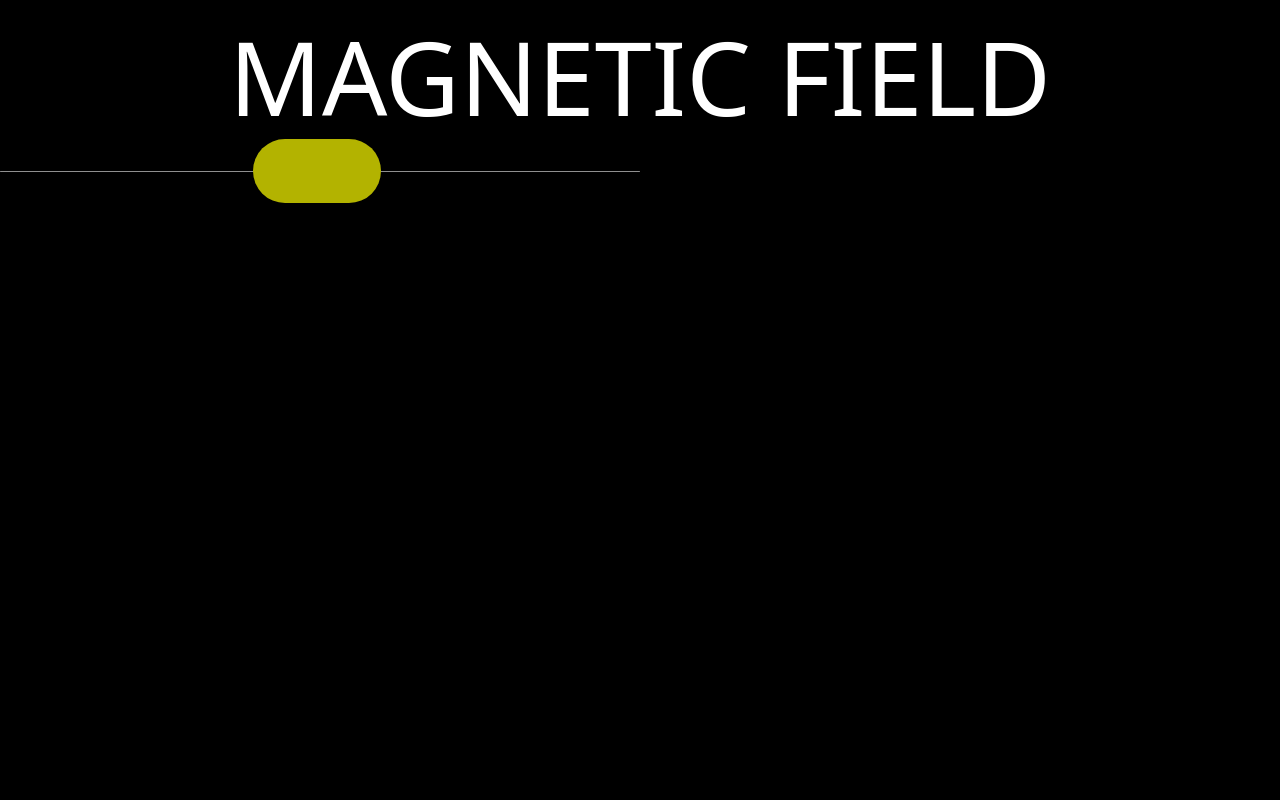
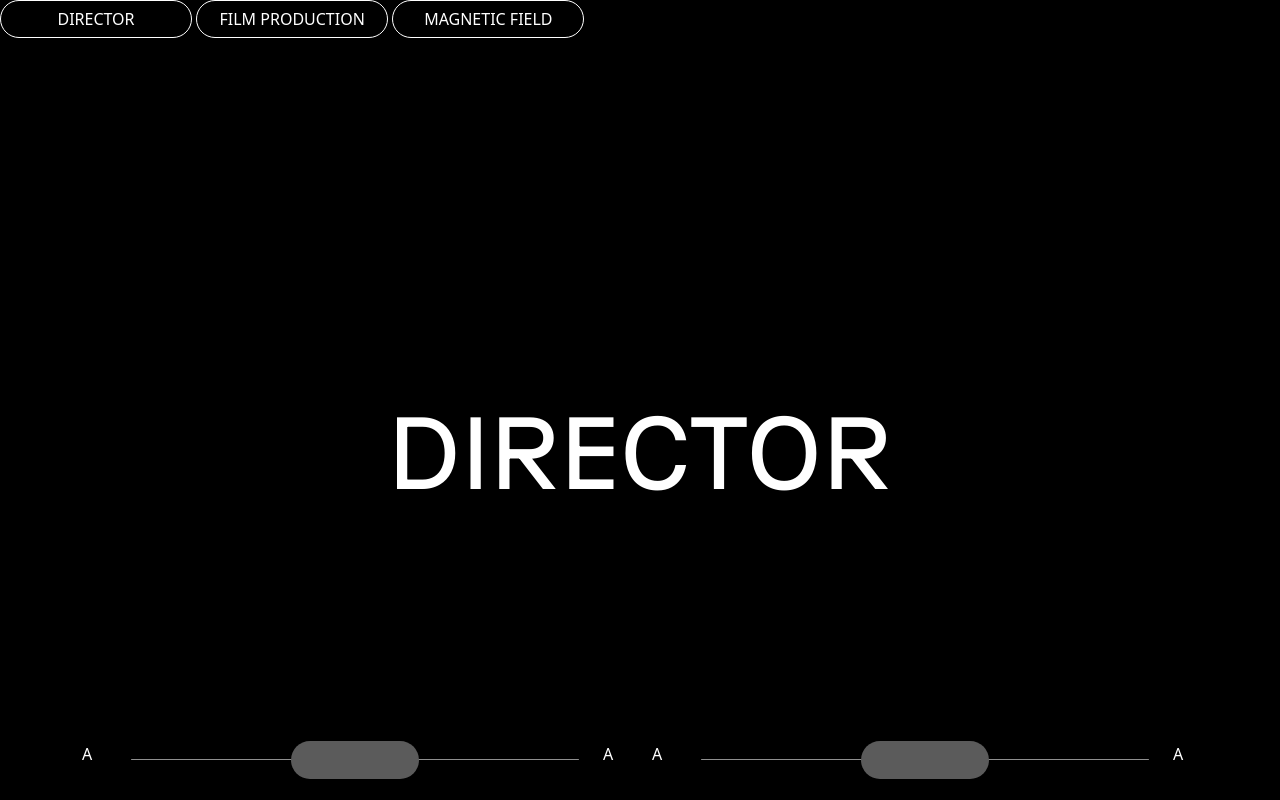
Before and after one commit to sunday-afternoon-design/mf-case-study, a website built with Vite: page src/index.html in a window 1280 px wide. Built offline with nearby package versions, Linux system fonts and the light colour scheme.

Commit message:
add text button

```diff
--- a/src/index.html
+++ b/src/index.html
@@ -10,10 +10,44 @@
     </head>
 
     <body>
+        <!-- <div id="cursor">🧲</div> -->
+        <!-- <input type="checkbox"> -->
+        <button class="my-button" id="textD">DIRECTOR</button>
+        <button class="my-button" id="textF">FILM PRODUCTION</button>
+        <button class="my-button" id="textM">MAGNETIC FIELD</button>
+        <div id="mf" class="text-center" style="font-size: 8vw; color: #fff;">
+            <p id="p"></p>
+        </div>
+        <!-- <div class="text-center display-1">MAGNETIC FIELD</div> -->
+        <div class="container">
+            <div class="row  align-items-start">
+                <div id="weightLabela" class="col labels">A</div>
+                <div class="col">
+                    <input
+                        type="range"
+                        min="3"
+                        max="8"
+                        value="5.5"
+                        class="slider"
+                        step="0.1"
+                        id="weightRange">
+                </div>
+                <div id="weightLabelb" class="col labels">A</div>
+                <div id="slantLabela" class="col labels">A</div>
+                <div class="col">
+                    <input
+                        type="range"
+                        min="0"
+                        max="0.15"
+                        value="0.075"
+                        class="slider"
+                        step="0.001"
+                        id="slantRange">
+                </div>
+                <div id="slantLabelb" class="col labels">A</div>
+            </div>
 
-    <div id="mf" class="text-center" style="font-size: 8vw; color: #fff;"></div>
-    <!-- <div class="text-center display-1">MAGNETIC FIELD</div> -->
-    <input type="range" min="1" max="100" value="50" class="slider" step=".1" id="myRange">
+        </div>
 
     </body>
 
--- a/src/js/main.js
+++ b/src/js/main.js
@@ -2,34 +2,121 @@ import '../scss/styles.scss'
 
 import * as bootstrap from 'bootstrap'
 
+let cursor = document.getElementById("cursor");
 
-const rangeInput = document.getElementById('myRange');
+let splitstr
+let strtest = "DIRECTOR"
+let MFspan = [];
+let p = document.getElementById("p")
 
-// rangeInput.addEventListener('mousedown', function() {
-//     rangeInput.style.color = 'white';
-//     // rangeInput.value = 'A';
-// });
-
-// rangeInput.addEventListener('mouseup', function() {
-//     rangeInput.style.color = 'black';
-//     // rangeInput.value = 'A';
-// });
-let splitstr
-let strtest = "MAGNETIC FIELD"
-let MFspan = []
-let div = document.getElementById("mf")
+let x = window.innerWidth / 2;
+let y = window.innerHeight / 8;
+let mousex;
+let mousey;
 
 
+
+const wInput = document.getElementById("weightRange");
+const slantInput = document.getElementById("slantRange");
+const textD = document.getElementById("textD")
+const textF = document.getElementById("textF")
+const textM = document.getElementById("textM")
+
+let time = 0
+
 function init() {
+
     splitstr = strtest.split('');
-
+    p.innerHTML = '';
+    MFspan=[]
     for (let i = 0; i < splitstr.length; i++) {
         let ic = document.createElement("span");
-        ic.classList.add("ics");
         ic.innerHTML = splitstr[i];
         MFspan.push(ic)
-        div.append(MFspan[i]);
+        p.append(MFspan[i]);
     }
+    console.log(p)
+    console.log(splitstr)
 }
 
 init()
+
+const tick = () => {
+
+    time += 0.005;
+
+    x = mousex;
+    y = mousey;
+
+    logo();
+
+    window.requestAnimationFrame(tick)
+
+}
+tick()
+
+function logo() {
+    let weightInput = 11 - wInput.value
+    for (let i = 0; i <
+        p.childNodes.length; i++) {
+
+        let posx = getOffset(p.childNodes[i]).left;
+        let posy = getOffset(p.childNodes[i]).top;
+
+        let xdist = posx - x;
+        let ydist = y - posy;
+
+        let testleft = xdist / 160 * 45 * ydist / 160;
+        let testw = (
+            1 - Math.abs(xdist / window.innerWidth) * weightInput + 1 - Math.abs(ydist / window.innerHeight) * weightInput
+        ) * 900;
+        testw = clamp(testw, 100, 900);
+
+        let testslant = testleft * slantInput.value;
+
+        p
+            .childNodes[i]
+            .style
+            .fontVariationSettings = `'wght' ${testw}, 'slnt' ${testslant}`;
+
+    }
+
+}
+
+document.addEventListener('mousemove', (e) => {
+    mousex = e.clientX;
+    mousey = e.clientY;
+});
+
+function getOffset(el) {
+    const rect = el.getBoundingClientRect();
+    return {left: rect.left, top: rect.top};
+}
+
+function clamp(val, min, max) {
+    return val > max
+        ? max
+        : val < min
+            ? min
+            : val;
+}
+
+textD.addEventListener('click', function() {
+    strtest="DIRECTOR"
+    init()
+});
+
+textF.addEventListener('click', function() {
+    strtest="FILM PRODUCTION"
+    init()
+});
+
+textM.addEventListener('click', function() {
+    strtest="MAGNETIC FIELD"
+    init()
+});
+
+let slantb = document.getElementById("slantLabelb")
+let svalue = 45
+// slantb.style.fontVariationSettings = `'slnt' ${svalue}`;
+slantb.style.setProperty("--slant", 45);
--- a/src/scss/styles.scss
+++ b/src/scss/styles.scss
@@ -1,16 +1,20 @@
 @import "bootstrap/scss/bootstrap";
 @font-face {
     font-family: 'planar';
-    src: url('../../public/vf.woff2') format('woff2');
+    src: url('../../public/GT-Planar-Trial-VF.ttf') format('truetype');
 }
 
 body {
     background-color: black;
+    padding: 0;
+    margin: 0;
+    user-select: none;
+
 }
 
 .slider {
     -webkit-appearance: none;
-    width: 50vw;
+    width: 35vw;
     height: 1px;
     border-radius: 3px;
     background-color: #ccc;
@@ -21,6 +25,11 @@ body {
     -webkit-transition: .2s;
     /* 0.2 seconds transition on hover */
     transition: opacity .2s;
+
+    // position: absolute;
+    // bottom: 6vh;
+    padding: 0;
+    margin: 0;
 }
 
 .slider:hover {
@@ -28,52 +37,78 @@ body {
     /* Fully shown on mouse-over */
 }
 
-// input[type="range"]::-webkit-slider-thumb {
-//     -webkit-appearance: none;
-//     appearance: none;
-//     width: 30px;
-//     height: 30px;
-//     border-radius: 50%;
-//     background-color: black;
-//     cursor: pointer;
-//     transition: background-color 0.3s;
-//     position: relative;
-//     left: -5px;
-// }
-// input[type="range"]::-webkit-slider-thumb::before {
-//     content: 'A';
-//     /* Text content */
-//     color: white;
-//     border-color: green;
-//     border-width: 5px;
-//     /* Text color */
-//     position: absolute;
-//     top: 50%;
-//     left: 50%;
-//     transform: translate(-50%, -50%);
-// }
 .slider::-webkit-slider-thumb {
     -webkit-appearance: none;
     /* Override default look */
     appearance: none;
     width: 10vw;
     /* Set a specific slider handle width */
-    height: 5vw;
-    border-radius: 2.5vw;
+    height:3vw;
+    border-radius: 1.5vw;
     /* Slider handle height */
-    background: yellow;
+    background: rgb(130, 130, 130);
     /* Green background */
     cursor: pointer;
     /* Cursor on hover */
 }
 
+#rangeright{
+    position: absolute;
+    margin-top: 88vh;
+    margin-left: 50vw;
+}
+
 .slider::-moz-range-thumb {
-    width: 25px;
-    /* Set a specific slider handle width */
-    height: 25px;
-    /* Slider handle height */
+    width: 10vw;
+    height:3vw;
     background: #04AA6D;
-    /* Green background */
     cursor: pointer;
-    /* Cursor on hover */
 }
+
+#mf{
+    font-family: 'planar';
+    padding: 0;
+    margin: 0;
+    width: 100vw;
+    height: 46vh;
+    margin-top: 42vh;
+    // font-variation-settings: 'wght' 900, 'slnt' 40;
+    -webkit-font-smoothing: antialiased;
+}
+
+.labels{
+    color: white;
+}
+
+#weightLabela{
+    font-variation-settings: 'wght' 100;
+}
+#weightLabelb{
+    font-variation-settings: 'wght' 900;
+}
+#slantLabela{
+    font-variation-settings: 'wght' 450
+}
+#slantLabelb{
+    // font-variation-settings: 'wght' 450, 'slnt' 5;
+    font-variation-settings: 'slnt' 10;
+}
+
+.my-button {
+    /* Set button background color, text color, and padding */
+    background-color: black;
+    color: #ffffff;
+    // padding: 2vw;
+    /* Add border and rounded corners for a button-like appearance */
+    border: solid;
+    border-width: 1px;
+    width: 15vw;
+    height:3vw;
+    border-radius: 1.5vw;
+    /* Add hover effect when mouse is over the button */
+    transition: background-color 0.3s;
+}
+
+.my-button:hover {
+    background-color: #696969;
+}
```
Also changed, not shown: public/GT-Planar-Trial-VF.ttf (added), public/magnet.png (added), public/vf.woff2 (deleted), 2 other files. Lines whose indentation alone changed are shown as unchanged.
